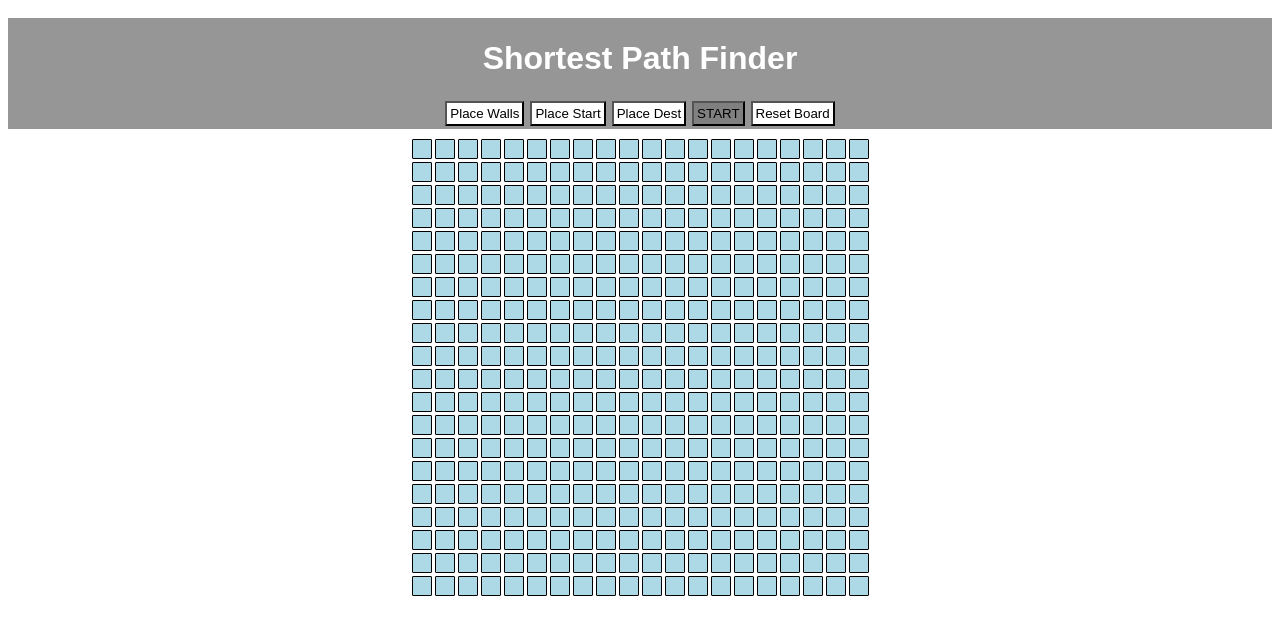
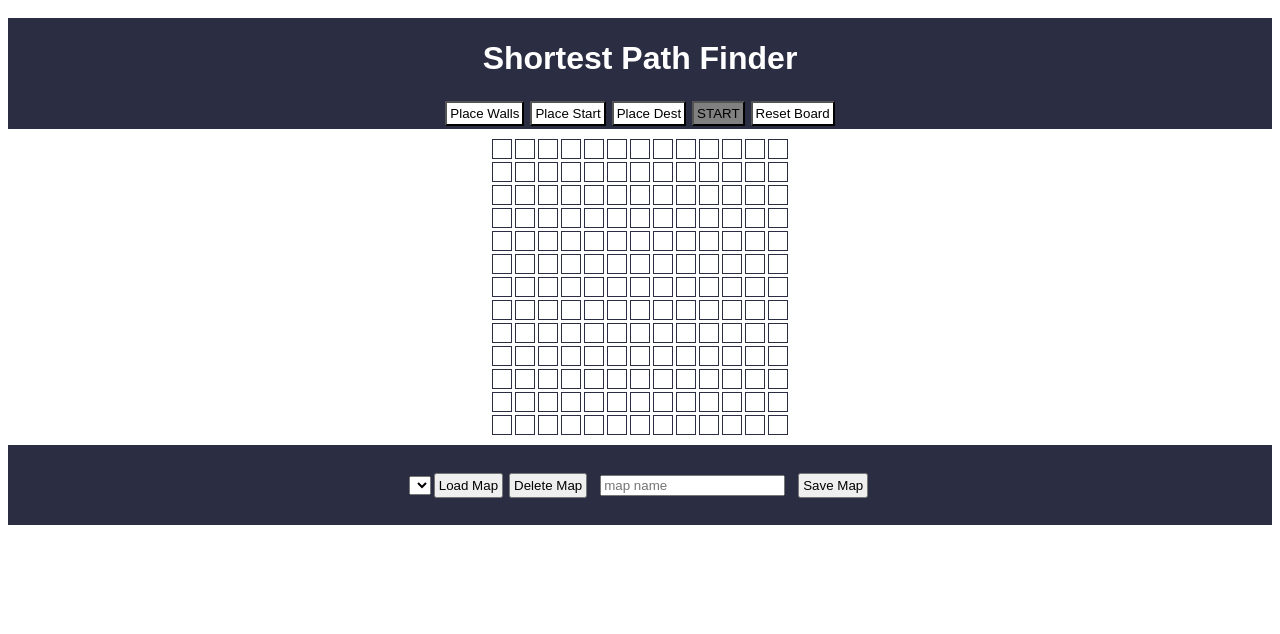
Before and after one commit to josh-merrell/ShortestPathFinder, a React app: page / in a window 1280 px wide. Shown: the top 634 px of the page. Built offline with nearby package versions, Linux system fonts and the light colour scheme.

Commit message:
03242022_styling good, working on maps functionality

```diff
--- a/client/App.jsx
+++ b/client/App.jsx
@@ -12,7 +12,7 @@
 import React, { Component } from 'react';
 import Buttons from './components/Buttons.jsx';
 import GridBoard from './components/GridBoard.jsx';
-import GridSquare from './components/GridSquare.jsx';
+import Maps from './components/Maps.jsx';
 
 function App() {
   return (
@@ -22,6 +22,7 @@ function App() {
       </header>
       <Buttons/>
       <GridBoard />
+      <Maps/>
     </div>
   )
 }
--- a/client/algorithms/dijkstra.js
+++ b/client/algorithms/dijkstra.js
@@ -51,7 +51,6 @@ const updateUnvisitedNeighbors = (node, unvisitedNodes) => {
               }
           }
       }
-        // console.log(`UPDATED: DISTTHROUGH ${otherNode.distThrough}, PREV-NODE: ${otherNode.previousNode}`)
 }
 
 export default dijkstra;
--- a/client/algorithms/tools.js
+++ b/client/algorithms/tools.js
@@ -9,6 +9,7 @@ export const defaultState = () => {
         mouseIsPressed: false,
         grid: gridDefault(),
         resultArr: [],
+        storedMaps: [],
     }
 }
 
@@ -35,8 +36,8 @@ export const gridUpdate = (nodeID, changer, currentNode, existingGridState) => {
 }
 
 const boardDefault = () => {
-    const rows = 20
-    const cols = 20
+    const rows = 13
+    const cols = 13
     const nodes = []
     for (let r = 1; r <= rows; r++) {
         const row = []
@@ -82,8 +83,8 @@ export const boardUpdate = (nodeID, changer, currentNode, existingGridState) =>
 const getNeighbors = (nodeRow, nodeCol) => {
     const neighbors = [];
     if (nodeRow - 1 > 0) neighbors.push(`${nodeRow-1}-${nodeCol}`);
-    if (nodeRow + 1 <= 20) neighbors.push(`${nodeRow + 1}-${nodeCol}`)
+    if (nodeRow + 1 <= 13) neighbors.push(`${nodeRow + 1}-${nodeCol}`)
     if (nodeCol - 1 > 0) neighbors.push(`${nodeRow}-${nodeCol-1}`)
-    if (nodeCol + 1 <= 20) neighbors.push(`${nodeRow}-${nodeCol+1}`)
+    if (nodeCol + 1 <= 13) neighbors.push(`${nodeRow}-${nodeCol+1}`)
     return neighbors
 }
--- a/client/components/Buttons.jsx
+++ b/client/components/Buttons.jsx
@@ -19,9 +19,26 @@ export default function Buttons(props) {
       for (let i = 0; i < visitedNodesInOrder.length; i++) {
           const visitedNode = visitedNodesInOrder[i];
           const actionObj = { type: 'Update_Node_to_Visited', payload: visitedNode };
-          setTimeout(() => {dispatch(actionObj)}, 15 * i);
+          setTimeout(() => {dispatch(actionObj)}, 5 * i);
       }
     }
+
+    // const animateVisitedNodes = (visitedNodesInOrder) => {
+    //     for (let i = 0; i <= visitedNodesInOrder.length; i++) {
+    //         if (i === visitedNodesInOrder.length) {
+    //             const finalNode = visitedNodesInOrder.pop();
+    //             setTimeout(() => {
+    //                 animateShortestPath(finalNode);
+    //             }, 10 * i);
+    //         }
+    //         setTimeout(() => {
+    //             const node = visitedNodesInOrder[i];
+    //             document.getElementById(`${node.key}`).className = 'grid-square-visited';
+    //         }, 10 * i);
+    //     }
+    // }
+
+
 
     const animateShortestPath = (finalNode) => {
       const shortestPath = [];
@@ -30,11 +47,13 @@ export default function Buttons(props) {
         shortestPath.unshift(currentNode);
         currentNode = currentNode.previousNode;
       }
-    //   for (let i = shortestPath.length - 1; i >= 0; i--) {
       for (let i = 0; i < shortestPath.length; i++) {
         const pathNode = shortestPath[i];
         const actionObj = { type: 'Add_Node_To_Path', payload: pathNode };
         setTimeout(() => {dispatch(actionObj)}, 1000 + (50 * i));
+        // setTimeout(() => {
+        // document.getElementById(`${pathNode.key}`).className = 'grid-square-path';
+        // }, 50 * i);
       }
     }
 
--- a/client/components/GridSquare.jsx
+++ b/client/components/GridSquare.jsx
@@ -1,4 +1,4 @@
-import React from 'react';
+import React, {useEffect} from 'react';
 import { useDispatch } from 'react-redux';
 
 
--- /dev/null
+++ b/client/components/Maps.jsx
@@ -0,0 +1,32 @@
+import React from 'react';
+import { useSelector, useDispatch } from 'react-redux';
+
+const Maps = () => {
+
+  const mapArr = useSelector((state) => state.gridReducer.storedMaps);
+
+
+
+  const getMap = () => {
+      //check new map name input, return 'map name required' if empty
+      //build request body
+      //fetch, method: GET, headers: {'Content-Type': 'Applciation/JSON'}, body:
+  }
+
+
+
+  return (
+    <div className="mapBar" >
+      <select id='availableMaps' name='maps'>
+          {/* option for each el in stored array of maps */}
+      </select>
+      <button id='Load Map'>Load Map</button>
+      <button id='Delete Map'>Delete Map</button>
+      <input id='New Map Name' type="text" placeholder="map name"></input>
+      <button id='Save Map'>Save Map</button>
+    </div>
+  )
+}
+
+
+export default Maps;
--- a/client/styles.css
+++ b/client/styles.css
@@ -29,22 +29,32 @@
     font-size: cal(10px + 2vmin);
 }
 
+.mapBar {
+    font-family: 'Ubuntu Light', 'Century Gothic', sans-serif;
+    background-color: var(--bg-color);
+    min-height: 10vh;
+    display: flex;
+    align-items: center;
+    justify-content: center;
+    font-size: cal(10px + 2vmin);
+}
+
 :root {
-    --bg-color: rgba(150, 150, 150, 1);
+    --bg-color: #2b2d42;
 
     --button-color-1: grey;
     --button-color-2: darkgrey;
     --button-color-3: white;
 
-    --node-color-1: teal;
-    --node-color-2: lightblue;
+    --node-color-1: #2B2D42;
+    --node-color-2: #FFFFFF;
     --node-color-3: red;
     --node-color-4: black;
-    --node-color-5: rgb(156, 235, 235);
-    --node-color-6: yellow;
+    --node-color-5: #8d99ae;
+    --node-color-6: #f8f32b;
 
-    --cols: 20;
-    --rows: 20;
+    --cols: 13;
+    --rows: 13;
     --tile-size: 20px;
     --border-width: 1px;
 
@@ -132,18 +142,18 @@
 
 .grid-square {
     /* border-style: solid; */
-    border-radius: 5%;
+    border-radius: 0%;
     width: var(--tile-size);
     height: var(--tile-size);
     border-style: solid;
-    border-color: black;
+    border-color: #2b2d42;
     box-sizing: border-box;
     border-width: var(--border-width);
     background-color: var(--node-color-2);
 }
 .grid-square:hover {
     /* border-style: solid; */
-    border-radius: 5%;
+    border-radius: 0%;
     width: var(--tile-size);
     height: var(--tile-size);
     border-style: solid;
@@ -151,22 +161,24 @@
     box-sizing: border-box;
     border-width: var(--border-width);
     background-color: var(--node-color-1);
+    cursor: default;
 }
 
 .grid-square-start {
     /* border-style: solid; */
-    border-radius: 5%;
+    border-radius: 0%;
     width: var(--tile-size);
     height: var(--tile-size);
     border-style: solid;
     border-color: black;
     box-sizing: border-box;
     border-width: var(--border-width);
-    background-color: green;
+    background-image: url("./assets/start-arrow.svg");
+    background-color: yellow
 }
 .grid-square-dest {
     /* border-style: solid; */
-    border-radius: 5%;
+    border-radius: 0%;
     width: var(--tile-size);
     height: var(--tile-size);
     border-style: solid;
@@ -177,7 +189,7 @@
 }
 .grid-square-wall {
     /* border-style: solid; */
-    border-radius: 5%;
+    border-radius: 0%;
     width: var(--tile-size);
     height: var(--tile-size);
     border-style: solid;
@@ -187,7 +199,15 @@
     background-color: var(--node-color-4);
 }
 .grid-square-visited {
-    border-radius: 5%;
+    border-radius: 0%;
+    animation-name: visitedAnimation;
+    animation-duration: 1.5s;
+    animation-timing-function: ease-out;
+    animation-delay: 0;
+    /* animation-direction: alternate; */
+    animation-iteration-count: 1;
+    /* animation-fill-mode: forwards;
+    animation-play-state: running; */
     width: var(--tile-size);
     height: var(--tile-size);
     border-style: solid;
@@ -196,6 +216,30 @@
     border-width: var(--border-width);
     background-color: var(--node-color-5);
 }
+
+@keyframes visitedAnimation {
+    0% {
+      transform: scale(0.3);
+      background-color: #f8f32b;
+      border-radius: 100%;
+    }
+
+    50% {
+      background-color: #2b2D42;
+    }
+
+    75% {
+      transform: scale(1.2);
+      background-color: #556177;
+    }
+
+    100% {
+      transform: scale(1);
+      background-color: #8d99ae;
+    }
+  }
+
+
 .grid-square-path {
     border-radius: 5%;
     width: var(--tile-size);
```
Also changed, not shown: client/assets/start-arrow.svg (added).
